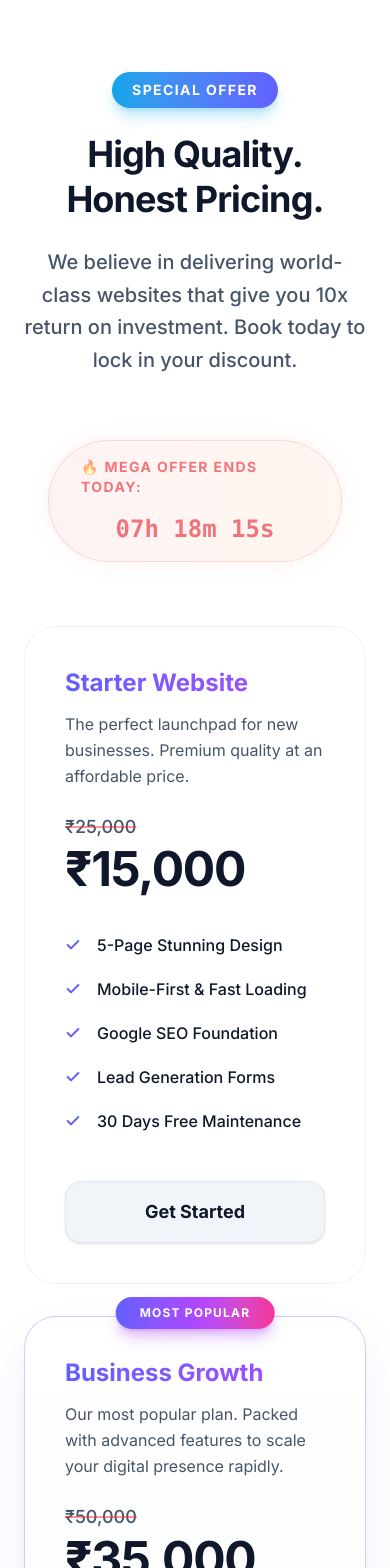
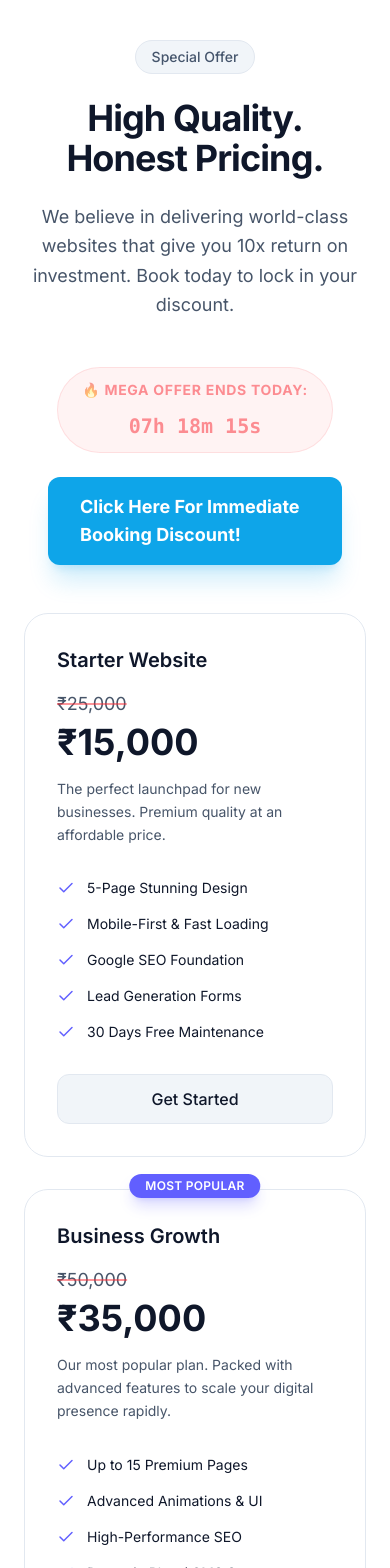
Before and after one commit to VelmaniM/Own-Website, a React (Vite) app in the folder frontend/: page / in a window 390 px wide. Shown: the part 6440-8008 px from the top of the page. Built offline with nearby package versions, Linux system fonts and the light colour scheme.

Commit message:
style: revert completely to original layout but keep exact price text and short disclaimer

```diff
--- a/frontend/src/components/Pricing.css
+++ b/frontend/src/components/Pricing.css
@@ -1,88 +1,84 @@
 @reference "../index.css";
 .pricing-main {
-  @apply py-24 px-6 md:px-12 lg:px-24 max-w-7xl mx-auto font-sans relative;
+  @apply py-16 px-6 md:px-12 lg:px-24 max-w-7xl mx-auto;
 }
 
 .pricing-header {
-  @apply text-center max-w-3xl mx-auto mb-16;
+  @apply text-center max-w-3xl mx-auto mb-12;
 }
 
 .pricing-badge {
-  @apply inline-block px-5 py-2 rounded-full bg-gradient-to-r from-brand-blue to-indigo-500 text-white text-sm font-bold uppercase tracking-widest mb-6 shadow-lg shadow-brand-blue/30;
+  @apply inline-block px-4 py-1.5 rounded-full bg-slate-100 dark:bg-white/5 border border-slate-200 dark:border-white/10 text-sm font-medium text-slate-600 dark:text-zinc-400 mb-6;
 }
 
 .pricing-heading {
-  @apply text-4xl md:text-6xl font-extrabold tracking-tight text-main-text mb-6 leading-tight;
+  @apply text-4xl md:text-5xl font-bold tracking-tight text-main-text mb-6;
 }
 
 .pricing-description {
-  @apply text-xl text-muted-text font-medium leading-relaxed;
+  @apply text-lg text-muted-text leading-relaxed;
 }
 
 .pricing-grid {
-  @apply grid grid-cols-1 md:grid-cols-3 gap-8 md:gap-10;
+  @apply grid grid-cols-1 md:grid-cols-3 gap-8;
 }
 
 .pricing-card {
-  @apply relative flex flex-col p-10 rounded-[2rem] bg-white/50 dark:bg-zinc-900/50 backdrop-blur-xl transition-all duration-500 border border-slate-200/50 dark:border-white/5 hover:-translate-y-2 hover:shadow-2xl hover:shadow-brand-blue/10;
+  @apply relative flex flex-col p-8 rounded-3xl bg-white/50 dark:bg-zinc-900/50 backdrop-blur-xl border border-slate-200 dark:border-white/10 transition-all duration-300;
+}
+
+.pricing-card:hover {
+  @apply -translate-y-2 shadow-2xl shadow-indigo-500/20 dark:shadow-indigo-500/20 border-indigo-500/50 dark:border-indigo-400/50;
 }
 
 .pricing-card-recommended {
-  @apply bg-gradient-to-b from-white to-slate-50 dark:from-zinc-900 dark:to-zinc-800 shadow-2xl shadow-indigo-500/20 z-10 scale-100 md:scale-105 border-indigo-500/30;
+  /* Hover effects handle the color now */
+}
+
+.dark .pricing-card-recommended {
+  /* Hover effects handle the color now */
 }
 
 .pricing-recommended-badge {
-  @apply absolute -top-5 left-1/2 -translate-x-1/2 px-6 py-2 rounded-full bg-gradient-to-r from-indigo-500 via-purple-500 to-pink-500 text-white text-xs font-bold tracking-widest uppercase shadow-lg shadow-purple-500/40;
+  @apply absolute -top-4 left-1/2 -translate-x-1/2 px-4 py-1 rounded-full bg-indigo-500 text-white text-xs font-semibold tracking-wide uppercase shadow-lg shadow-indigo-500/25;
 }
 
 .pricing-card-header {
-  @apply mb-10;
+  @apply mb-8;
 }
 
 .pricing-card-name {
-  @apply text-2xl font-bold text-transparent bg-clip-text bg-gradient-to-r from-indigo-500 to-purple-500 mb-3;
+  @apply text-xl font-semibold text-main-text mb-4;
+}
+
+.pricing-card-price {
+  @apply text-4xl font-bold text-main-text mb-4;
 }
 
 .pricing-card-desc {
-  @apply text-muted-text text-base leading-relaxed min-h-[70px];
-}
-
-.pricing-card-price-container {
-  @apply flex flex-col items-start mt-6;
-}
-
-.pricing-card-original-price {
-  @apply text-muted-text line-through text-lg decoration-red-500/50 decoration-2 mb-1 font-medium;
-}
-
-.pricing-card-price {
-  @apply text-5xl font-extrabold text-main-text tracking-tight;
+  @apply text-muted-text text-sm leading-relaxed min-h-[60px];
 }
 
 .pricing-card-features {
-  @apply flex-1 flex flex-col gap-5 mb-12;
+  @apply flex-1 flex flex-col gap-4 mb-8;
 }
 
 .pricing-feature {
-  @apply flex items-center gap-4 text-main-text text-base font-medium;
+  @apply flex items-center gap-3 text-main-text text-sm;
 }
 
 .pricing-feature-icon {
-  @apply text-indigo-500 shrink-0;
+  @apply text-indigo-500 flex-shrink-0;
 }
 
 .pricing-btn {
-  @apply w-full py-4 px-6 rounded-2xl text-center font-bold text-lg transition-all duration-300;
+  @apply w-full py-3 px-6 rounded-xl text-center font-medium transition-all duration-300;
 }
 
 .pricing-btn-primary {
-  @apply bg-gradient-to-r from-indigo-500 to-purple-600 hover:from-indigo-600 hover:to-purple-700 text-white shadow-xl shadow-indigo-500/30 hover:shadow-indigo-500/50 hover:-translate-y-1;
+  @apply bg-indigo-500 hover:bg-indigo-600 text-white shadow-lg shadow-indigo-500/25;
 }
 
 .pricing-btn-secondary {
-  @apply bg-slate-100 dark:bg-white/5 hover:bg-slate-200 dark:hover:bg-white/10 text-main-text border border-slate-200 dark:border-white/10 hover:-translate-y-1 shadow-sm hover:shadow-md;
+  @apply bg-slate-100 dark:bg-white/5 hover:bg-slate-200 dark:hover:bg-white/10 text-main-text border border-slate-200 dark:border-white/10;
 }
-
-.pricing-cta-button {
-  @apply bg-gradient-to-r from-orange-500 to-red-500 hover:from-orange-600 hover:to-red-600 text-white px-10 py-5 rounded-2xl font-bold text-xl shadow-2xl shadow-red-500/30 hover:shadow-red-500/50 hover:-translate-y-1 transition-all flex items-center gap-3 w-full sm:w-auto text-center justify-center;
-}
--- a/frontend/src/components/Pricing.jsx
+++ b/frontend/src/components/Pricing.jsx
@@ -86,11 +86,14 @@ function Pricing() {
         <p className="pricing-description">We believe in delivering world-class websites that give you 10x return on investment. Book today to lock in your discount.</p>
       </div>
 
-      <div className="flex flex-col items-center justify-center mb-16 px-6">
-        <div className="bg-gradient-to-r from-red-500/10 to-orange-500/10 border border-red-500/30 text-red-600 dark:text-red-400 px-8 py-4 rounded-full flex flex-col sm:flex-row items-center gap-4 shadow-[0_0_30px_-10px_rgba(239,68,68,0.3)] animate-pulse">
-          <span className="font-bold uppercase tracking-widest text-sm">🔥 Mega Offer Ends Today:</span>
-          <span className="font-mono font-bold text-2xl">{timeLeft}</span>
+      <div className="flex flex-col items-center justify-center mb-12 px-6">
+        <div className="bg-red-500/10 border border-red-500/20 text-red-500 px-6 py-3 rounded-full flex flex-col sm:flex-row items-center gap-3 animate-pulse">
+          <span className="font-bold uppercase tracking-wider text-sm">🔥 Mega Offer Ends Today:</span>
+          <span className="font-mono font-bold text-xl">{timeLeft}</span>
         </div>
+        <Link to="/contact" className="mt-6 bg-brand-blue text-white px-8 py-4 rounded-xl font-bold text-lg shadow-xl shadow-brand-blue/20 hover:-translate-y-1 hover:shadow-brand-blue/40 transition-all flex items-center gap-2">
+          Click Here For Immediate Booking Discount!
+        </Link>
       </div>
 
       <div className="pricing-grid">
@@ -99,21 +102,21 @@ function Pricing() {
             {plan.recommended && <div className="pricing-recommended-badge">Most Popular</div>}
             <div className="pricing-card-header">
               <h3 className="pricing-card-name">{plan.name}</h3>
-              <p className="pricing-card-desc">{plan.description}</p>
-              <div className="pricing-card-price-container">
+              <div className="pricing-card-price-container flex flex-col items-start gap-1 my-4">
                 {plan.originalPrice && (
-                  <span className="pricing-card-original-price">
+                  <span className="text-muted-text line-through text-lg decoration-red-500/50 decoration-2">
                     {plan.originalPrice}
                   </span>
                 )}
-                <div className="pricing-card-price">{plan.price}</div>
+                <div className="pricing-card-price !my-0">{plan.price}</div>
               </div>
+              <p className="pricing-card-desc">{plan.description}</p>
             </div>
 
             <div className="pricing-card-features">
               {plan.features.map((feature, idx) => (
                 <div key={idx} className="pricing-feature">
-                  <Check size={16} className="pricing-feature-icon" strokeWidth={3} />
+                  <Check size={18} className="pricing-feature-icon" />
                   <span>{feature}</span>
                 </div>
               ))}
@@ -126,13 +129,7 @@ function Pricing() {
         ))}
       </div>
 
-      <div className="mt-16 flex justify-center px-6">
-        <Link to="/contact" className="pricing-cta-button">
-          Click Here For Immediate Booking Discount!
-        </Link>
-      </div>
-
-      <div className="mt-16 text-center text-sm text-muted-text max-w-2xl mx-auto px-6 opacity-80">
+      <div className="mt-12 text-center text-sm text-muted-text max-w-2xl mx-auto px-6">
         <p>
           <strong className="text-main-text font-semibold">Please Note:</strong> No refunds on commenced projects. We provide free revisions to ensure your complete satisfaction.
         </p>
```
